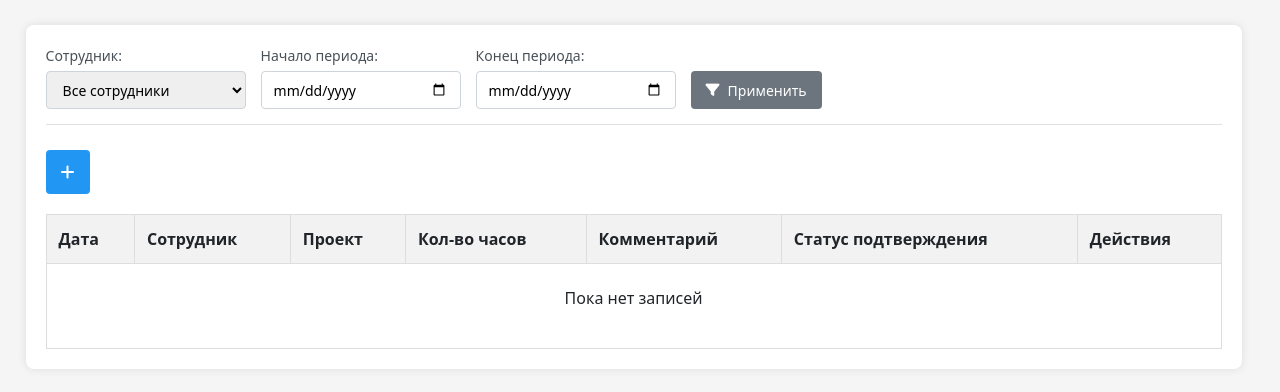
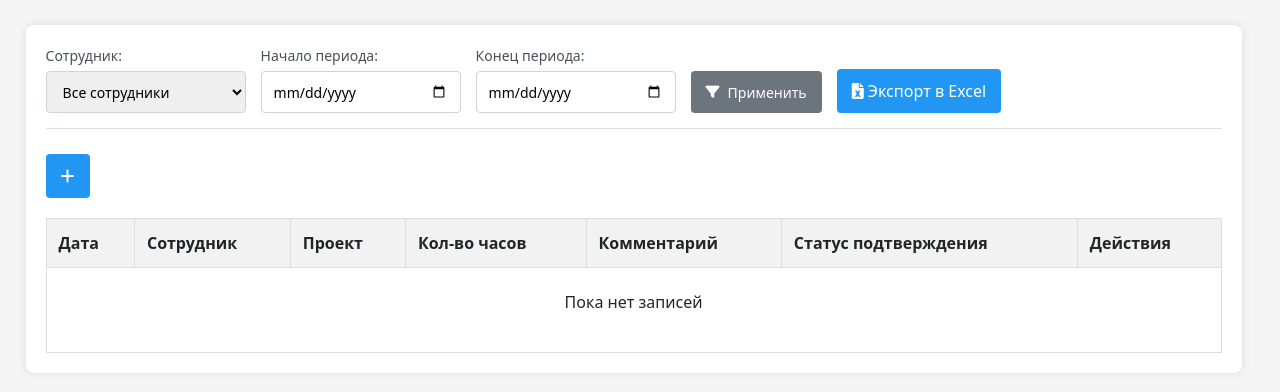
Before and after one commit to Almaxana/DjangoPractice, a Django app: page / in a window 1280 px wide. Shown: the part 59-451 px from the top of the page. Run offline with Django 5.2, Linux system fonts and the light colour scheme; the visitor is signed in with stand-in values (Sample User, id 1); data comes from the database, SQL or seed files in the repository; data that the repository does not hold is empty; some libraries are stand-ins or nearby versions.

Commit message:
export to Exel

```diff
--- a/requirements.txt
+++ b/requirements.txt
@@ -4,3 +4,4 @@ dotenv~=0.9.9
 psycopg2-binary
 djangorestframework~=3.16.0
 python-dotenv~=1.1.0
+openpyxl
--- a/timesheet/main/static/main/css/main.css
+++ b/timesheet/main/static/main/css/main.css
@@ -1,5 +1,8 @@
 body {
     background-color: rgba(220, 220, 220, 0.27);
+}
+a {
+    text-decoration: none;
 }
 .custom-container {
     width: 95%;
@@ -18,6 +21,7 @@ body {
     cursor: pointer;
     margin-bottom: 20px;
     font-size: 16px;
+    /*height: 42px;*/
 }
 .button:hover {
     background-color: rgba(33, 150, 243, 0.63);
--- a/timesheet/main/static/main/css/table.css
+++ b/timesheet/main/static/main/css/table.css
@@ -46,7 +46,7 @@
     border: 1px solid #ced4da;
     border-radius: 4px;
     font-size: 14px;
-    height: 38px;
+    height: 42px;
 }
 
 .filter-button {
@@ -60,8 +60,8 @@
     display: flex;
     align-items: center;
     gap: 8px;
-    height: 38px;
     transition: all 0.3s ease;
+    height: 42px;
 }
 
 .filter-button:hover {
--- a/timesheet/main/templates/main/home.html
+++ b/timesheet/main/templates/main/home.html
@@ -39,6 +39,14 @@
             <button id="apply-filters-btn" class="filter-button">
                 <i class="fas fa-filter"></i> Применить
             </button>
+
+
+            {% if user.is_staff %}
+                <a href="{% url 'export_timesheet_excel' %}" class="button" style="margin-bottom: 0px">
+                    <i class="fas fa-file-excel"></i> Экспорт в Excel
+                </a>
+            {% endif %}
+
         </div>
 
         <button id="add-row-btn" class="button" type="button">
--- a/timesheet/main/urls.py
+++ b/timesheet/main/urls.py
@@ -1,15 +1,15 @@
-from django.urls import path, include
+from django.urls import path
 from . import views
 from django.contrib.auth import views as auth_views
 
-from .views import TimeSheetEntryView
+from .views import TimeSheetEntryView, export_timesheet_excel
 
 urlpatterns = [
     path('', views.home, name='home'),
     path('register/', views.register, name='register'),
     path('timesheet-entry/', TimeSheetEntryView.as_view(), name='timesheet_add'),  # POST
     path('timesheet-entry/<int:entry_id>/', TimeSheetEntryView.as_view(), name='timesheet_modify'),  # PUT, DELETE
-
+    path('export-excel/', export_timesheet_excel, name='export_timesheet_excel'),
     path('login/', auth_views.LoginView.as_view(template_name='main/login.html'), name='login'),
     path('logout-page/', views.logout_page_view, name='logout_page'),
     path('logout/', auth_views.LogoutView.as_view(next_page='register'), name='logout_action'),
--- a/timesheet/main/views.py
+++ b/timesheet/main/views.py
@@ -1,7 +1,9 @@
+import openpyxl
 from django.contrib import messages
+from django.contrib.admin.views.decorators import staff_member_required
 from django.contrib.auth import login
+from django.http import HttpResponse
 from django.shortcuts import redirect, get_object_or_404
-
 from django.shortcuts import render
 from django.contrib.auth.decorators import login_required
 from rest_framework.permissions import IsAuthenticated
@@ -131,3 +133,33 @@ class TimeSheetEntryView(APIView):
 @login_required
 def logout_page_view(request):
     return render(request, 'main/logout_page.html')
+
+
+@staff_member_required
+def export_timesheet_excel(request):
+    wb = openpyxl.Workbook()
+    ws = wb.active
+    ws.title = "Timesheet"
+
+    columns = ['ID', 'Дата', 'Сотрудник', 'Проект', 'Часы', 'Комментарий', 'Статус']
+    ws.append(columns)
+
+    timesheets = TimeSheetItem.objects.select_related('worker', 'project').all().order_by('date')
+
+    for item in timesheets:
+        ws.append([
+            item.id,
+            item.date.strftime("%Y-%m-%d"),
+            item.worker.username,
+            item.project.name,
+            item.hours_number,
+            item.comment,
+            item.approval_status,
+        ])
+
+    response = HttpResponse(
+        content_type='application/vnd.openxmlformats-officedocument.spreadsheetml.sheet'
+    )
+    response['Content-Disposition'] = 'attachment; filename=timesheet.xlsx'
+    wb.save(response)
+    return response
```
